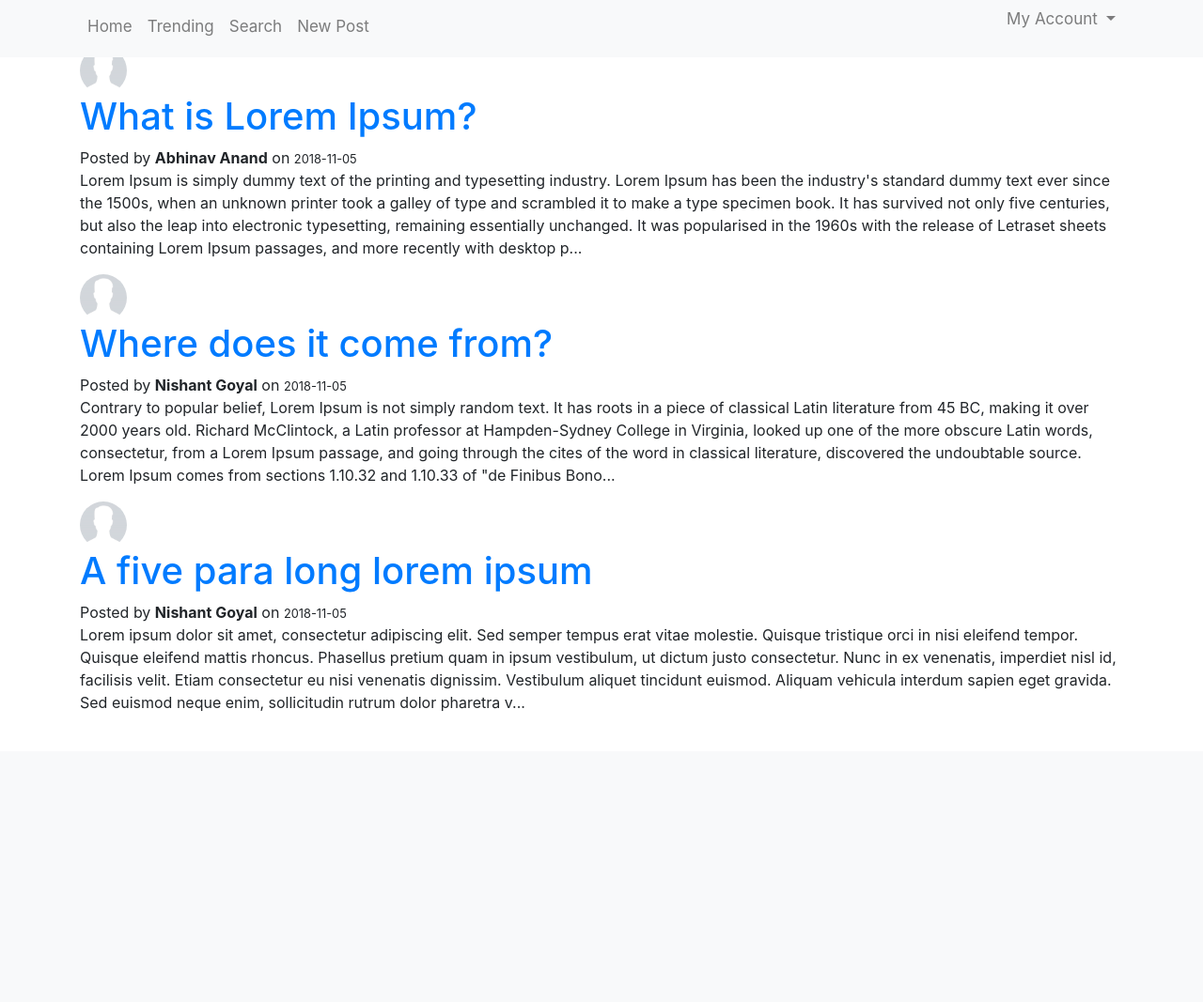
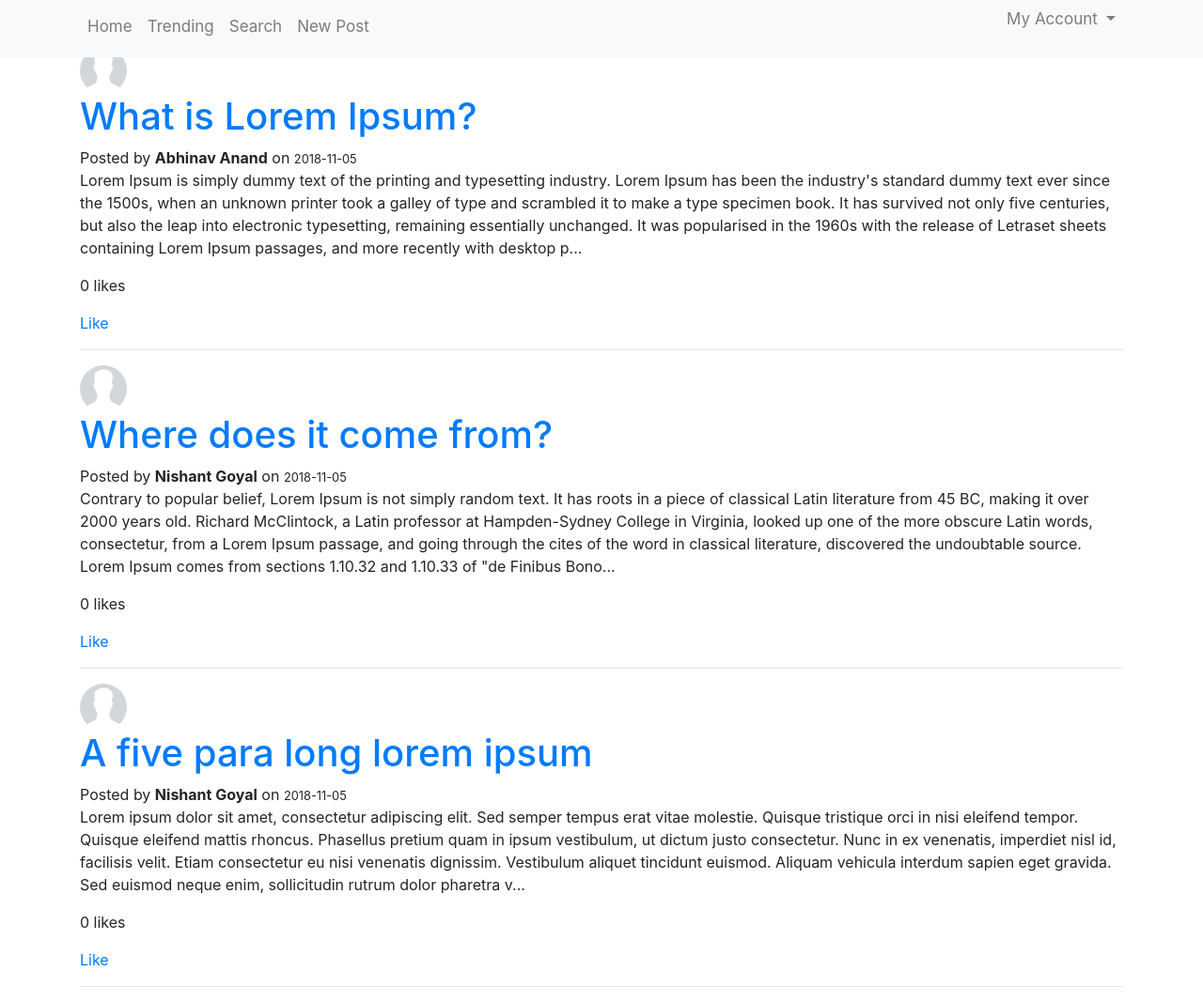
Before and after one commit to Salt-Peter/sce-proj, a Flask app: page /posts in a window 1280 px wide. Shown: the whole page at 94% size. Before the commit the page ends 757 px from the top, so only its background shows below. Run offline with Flask 2, Linux system fonts and the light colour scheme; a user stored in the database is signed in; data comes from the database, SQL or seed files in the repository; data that the repository does not hold is empty; some libraries are stand-ins or nearby versions.

Commit message:
Add like/unlike button

```diff
--- a/iiit_research/models.py
+++ b/iiit_research/models.py
@@ -19,6 +19,22 @@ class User(db.Model, UserMixin):
     password = db.Column(db.String(60), nullable=False)
     posts = db.relationship('Post', backref='author', lazy=True)
     user_type = db.Column(db.String(10), nullable=False, default='student')
+
+    def like_post(self, post):
+        if not self.has_liked_post(post):
+            like = Like(user_id=self.id, post_id=post.id)
+            db.session.add(like)
+
+    def unlike_post(self, post):
+        if self.has_liked_post(post):
+            Like.query.filter_by(
+                user_id=self.id,
+                post_id=post.id).delete()
+
+    def has_liked_post(self, post):
+        return Like.query.filter(
+            Like.user_id == self.id,
+            Like.post_id == post.id).count() > 0
 
     def __repr__(self):
         return f"User('{self.username}','{self.email}', '{self.profile_pic}')"
--- a/iiit_research/routes.py
+++ b/iiit_research/routes.py
@@ -162,3 +162,19 @@ def follow_action(user_id, action):
         db.session.commit()
 
     return redirect(request.referrer)
+
+
+@app.route('/like/<post_id>/<action>')
+@login_required
+def like_action(post_id, action):
+    post = Post.query.get_or_404(post_id)
+    if action == 'like':
+        current_user.like_post(post)
+        post.like_count += 1
+        db.session.commit()
+
+    if action == 'unlike':
+        current_user.unlike_post(post)
+        post.like_count -= 1
+        db.session.commit()
+    return redirect(request.referrer)
--- a/iiit_research/templates/posts.html
+++ b/iiit_research/templates/posts.html
@@ -11,5 +11,15 @@
         <small>{{ post.created_at.strftime('%Y-%m-%d') }}</small>
         {# Show only first 500 characters of the post #}
         <p>{{ post.content[0:500] }}...</p>
+        <p>{{ post.likes|length }} likes</p>
+
+        <div>
+            {% if current_user.has_liked_post(post) %}
+                <a href="{{ url_for('like_action', post_id=post.id, action='unlike') }}">Unlike</a>
+            {% else %}
+                <a href="{{ url_for('like_action', post_id=post.id, action='like') }}">Like</a>
+            {% endif %}
+        </div>
+        <hr/>
     {% endfor %}
 {% endblock content %}
```
Also changed, not shown: iiit_research/templates/post_detail.html (+9 -1 lines).
